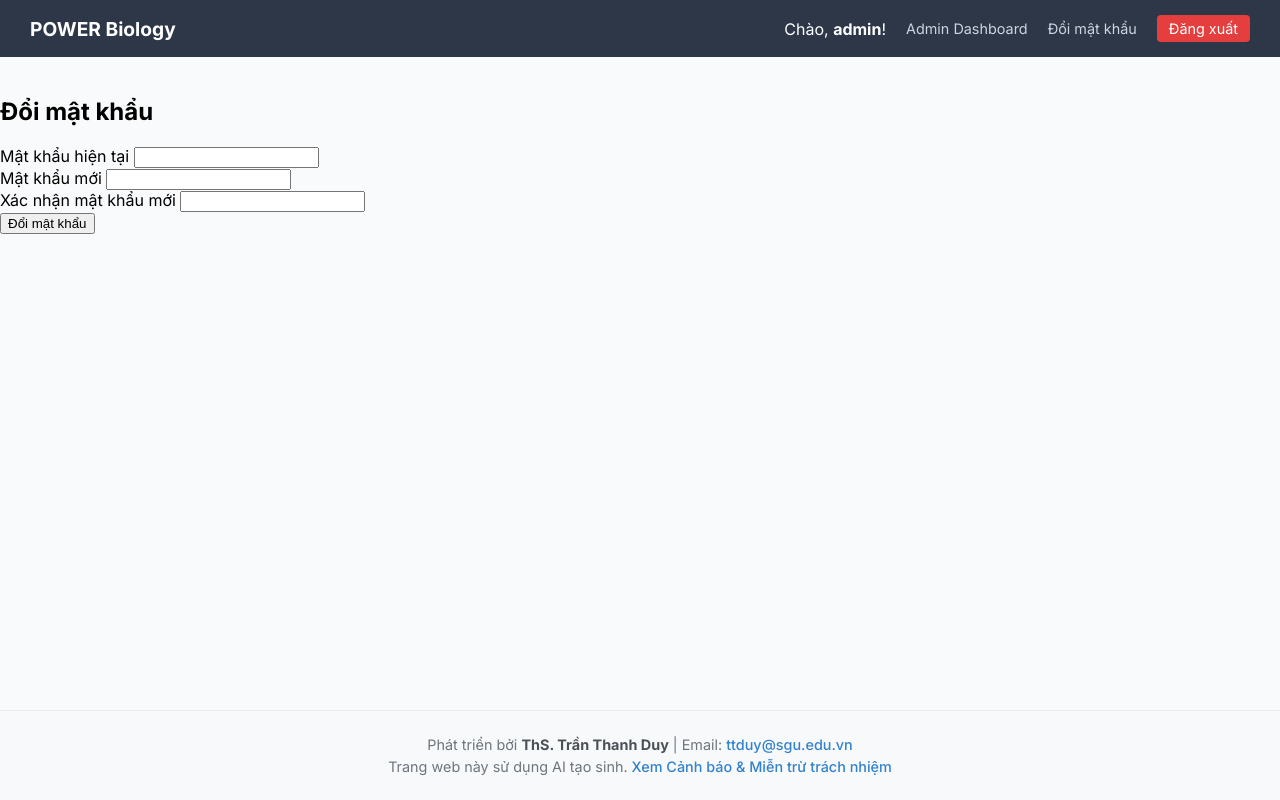
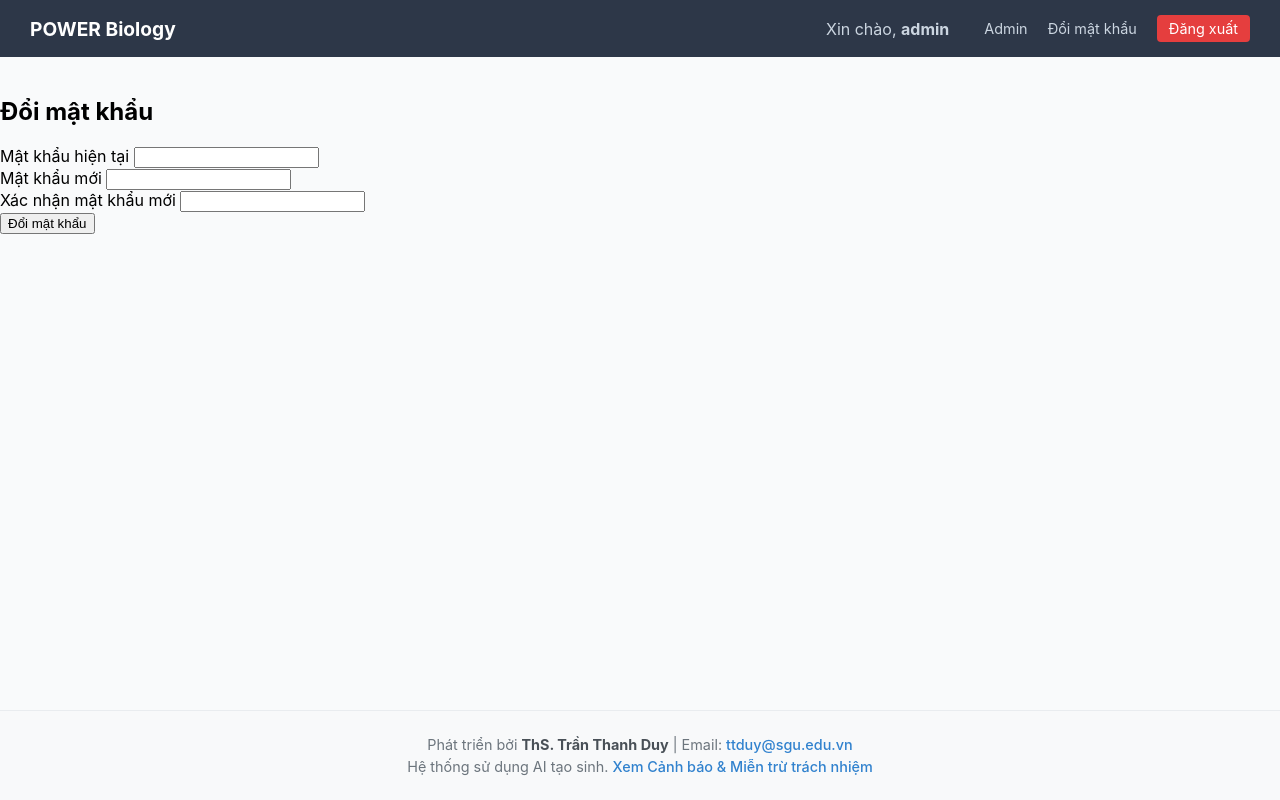
Before and after one commit to tranthanhduysph-coder/power-biology, a Flask app: page /change_password in a window 1280 px wide. Run offline with Flask 3, Linux system fonts and the light colour scheme; a user stored in the database is signed in; some libraries are stand-ins or nearby versions.

Commit message:
Update base.html

```diff
--- a/app/templates/base.html
+++ b/app/templates/base.html
@@ -5,8 +5,8 @@
     <meta name="viewport" content="width=device-width, initial-scale=1.0">
     <title>POWER Biology</title>
     <link rel="stylesheet" href="{{ url_for('static', filename='css/style.css') }}">
-    <link rel="stylesheet" href="https://cdnjs.cloudflare.com/ajax/libs/font-awesome/6.4.0/css/all.min.css">
-    <link href="https://fonts.googleapis.com/css2?family=Inter:wght@400;500;600;700&display=swap" rel="stylesheet">
+    <link rel="stylesheet" href="[https://cdnjs.cloudflare.com/ajax/libs/font-awesome/6.4.0/css/all.min.css](https://cdnjs.cloudflare.com/ajax/libs/font-awesome/6.4.0/css/all.min.css)">
+    <link href="[https://fonts.googleapis.com/css2?family=Inter:wght@400;500;600;700&display=swap](https://fonts.googleapis.com/css2?family=Inter:wght@400;500;600;700&display=swap)" rel="stylesheet">
 </head>
 <body>
 
@@ -16,11 +16,11 @@
         </div>
         <div class="nav-links">
             {% if current_user.is_authenticated %}
-                <span class="user-info">Chào, <b>{{ current_user.username }}</b>!</span>
+                <span style="color: #cbd5e0; margin-right: 15px;">Xin chào, <b>{{ current_user.username }}</b></span>
                 {% if current_user.is_admin %}
-                    <a href="{{ url_for('main.admin_dashboard') }}">Admin Dashboard</a>
+                    <a href="{{ url_for('main.admin_dashboard') }}">Admin</a>
                 {% else %}
-                    <a href="{{ url_for('main.reset_session') }}" class="reset-link">Phiên mới</a>
+                    <a href="{{ url_for('main.reset_session') }}" style="color: #63b3ed;">Phiên mới</a>
                 {% endif %}
                 <a href="{{ url_for('main.change_password') }}">Đổi mật khẩu</a>
                 <a href="{{ url_for('main.logout') }}" class="logout-btn">Đăng xuất</a>
@@ -46,7 +46,7 @@
         <div class="footer-content">
             <p>Phát triển bởi <b>ThS. Trần Thanh Duy</b> | Email: <a href="mailto:ttduy@sgu.edu.vn">ttduy@sgu.edu.vn</a></p>
             <p class="disclaimer-text">
-                Trang web này sử dụng AI tạo sinh.
+                Hệ thống sử dụng AI tạo sinh.
                 <a href="{{ url_for('main.disclaimer') }}">Xem Cảnh báo & Miễn trừ trách nhiệm</a>
             </p>
         </div>
```
